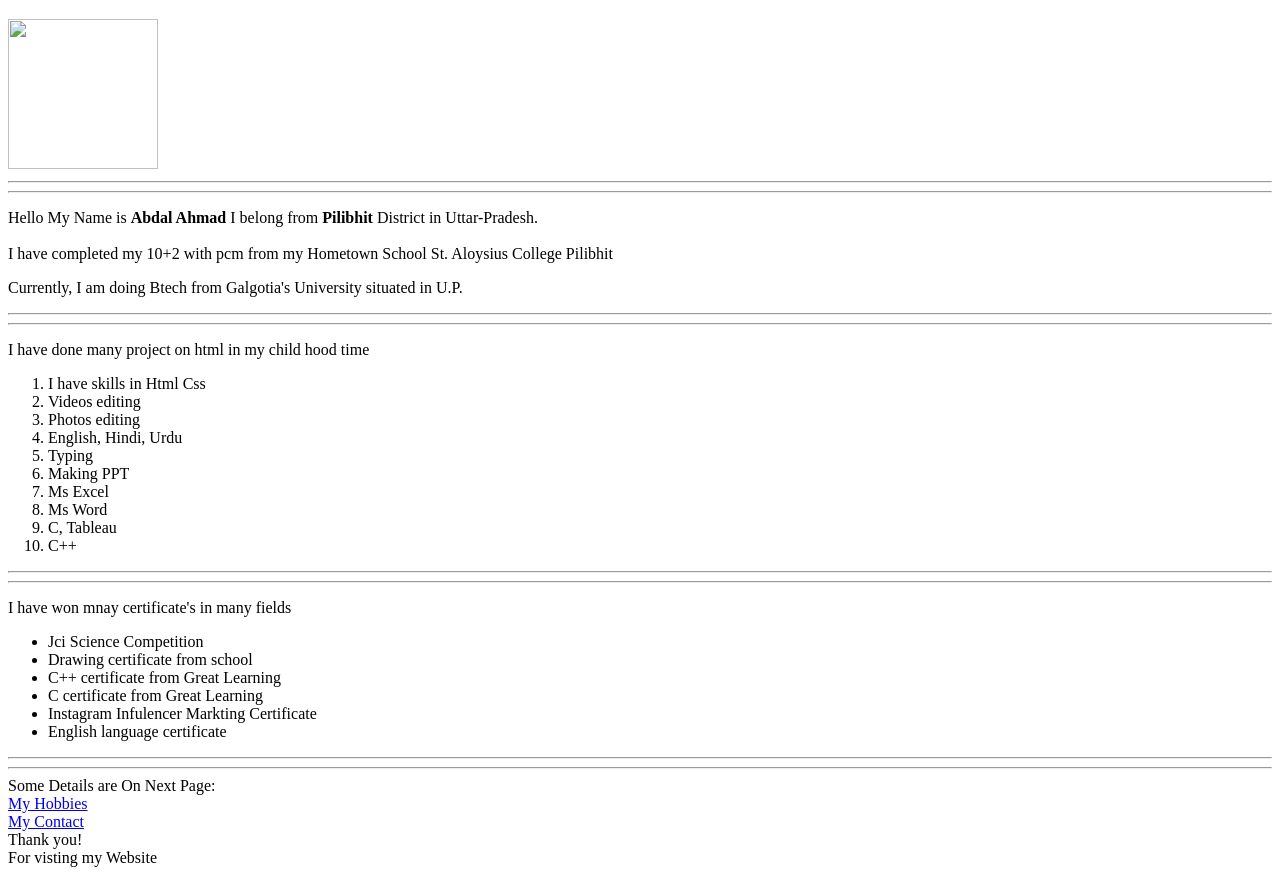
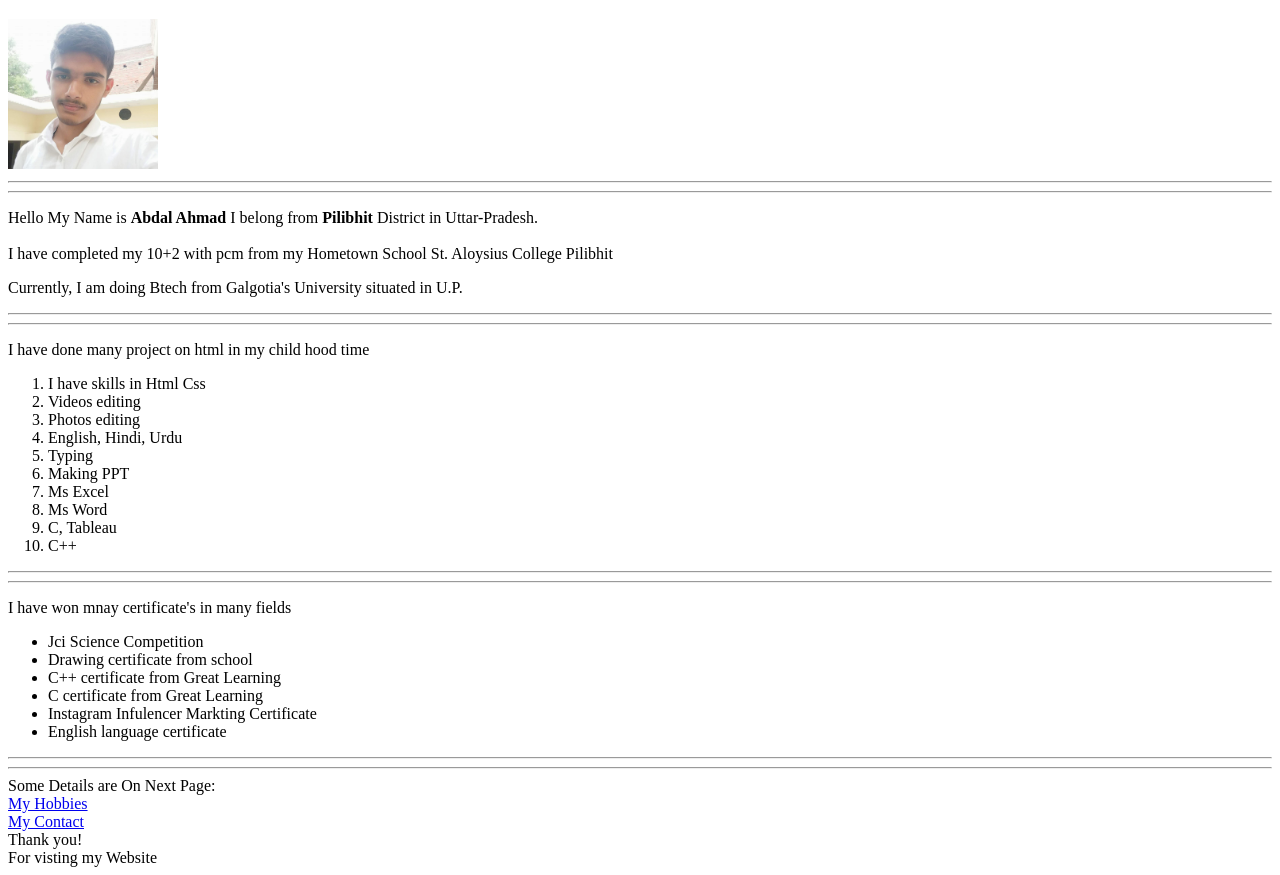
Before and after one commit to AbdalAhmad/PROTOFLIO, a plain HTML site: page index.html in a window 1280 px wide. Shown: the part 62-937 px from the top of the page. Drawn offline with Linux system fonts and the light colour scheme.

Commit message:
Update index.html

```diff
--- a/index.html
+++ b/index.html
@@ -8,7 +8,7 @@
 </head>
 <body>
     <h1>Hello  😊 Welcome to My Html Web-site . </h1>
- <img src="../protfolio/assests/IMAGES/68_858_o.jpg " width="150px" height="150px"  />
+ <img src="../assests/IMAGES/68_858_o.jpg " width="150px" height="150px"  />
  <hr>
  <hr>
 
```
